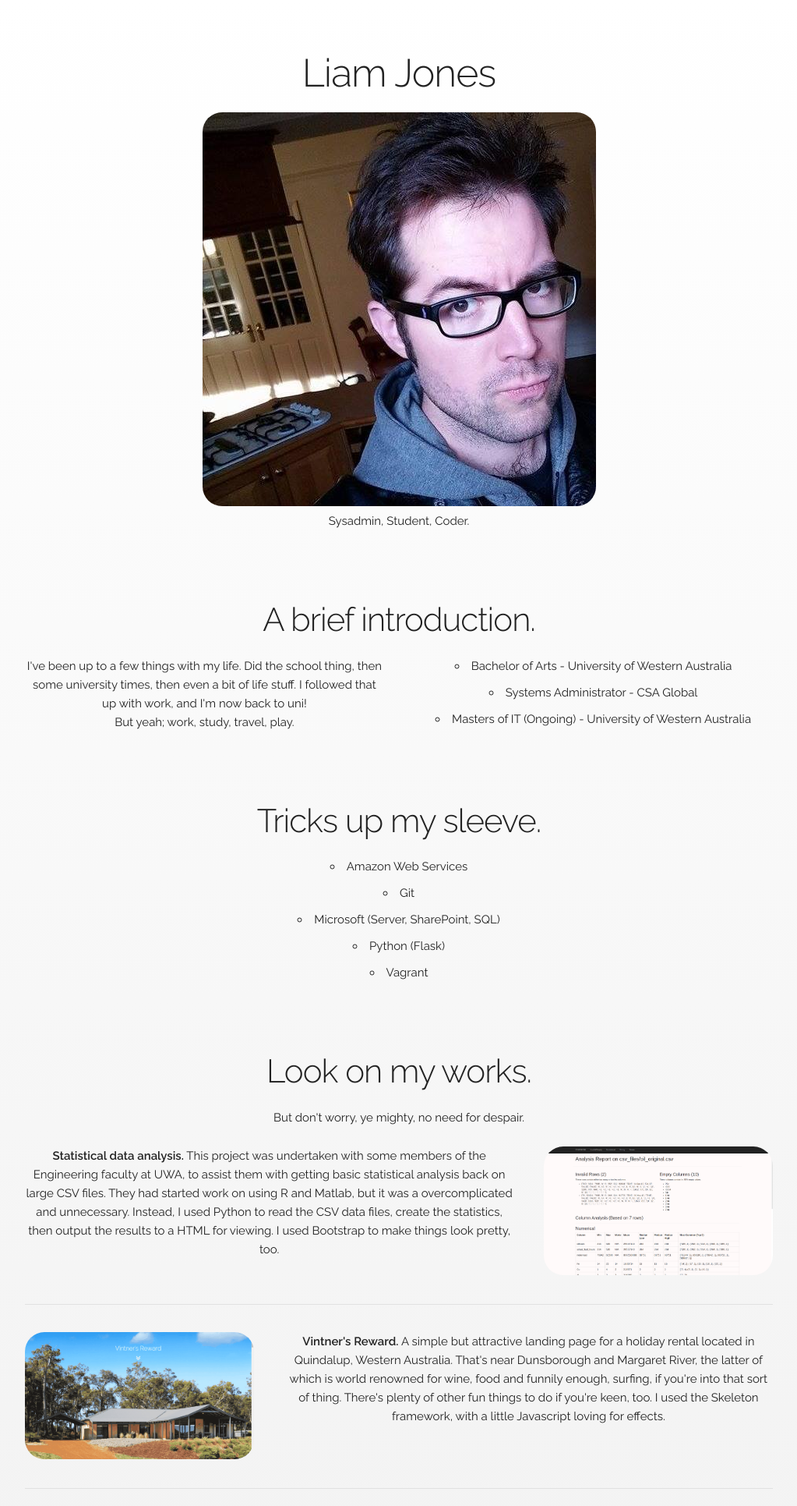
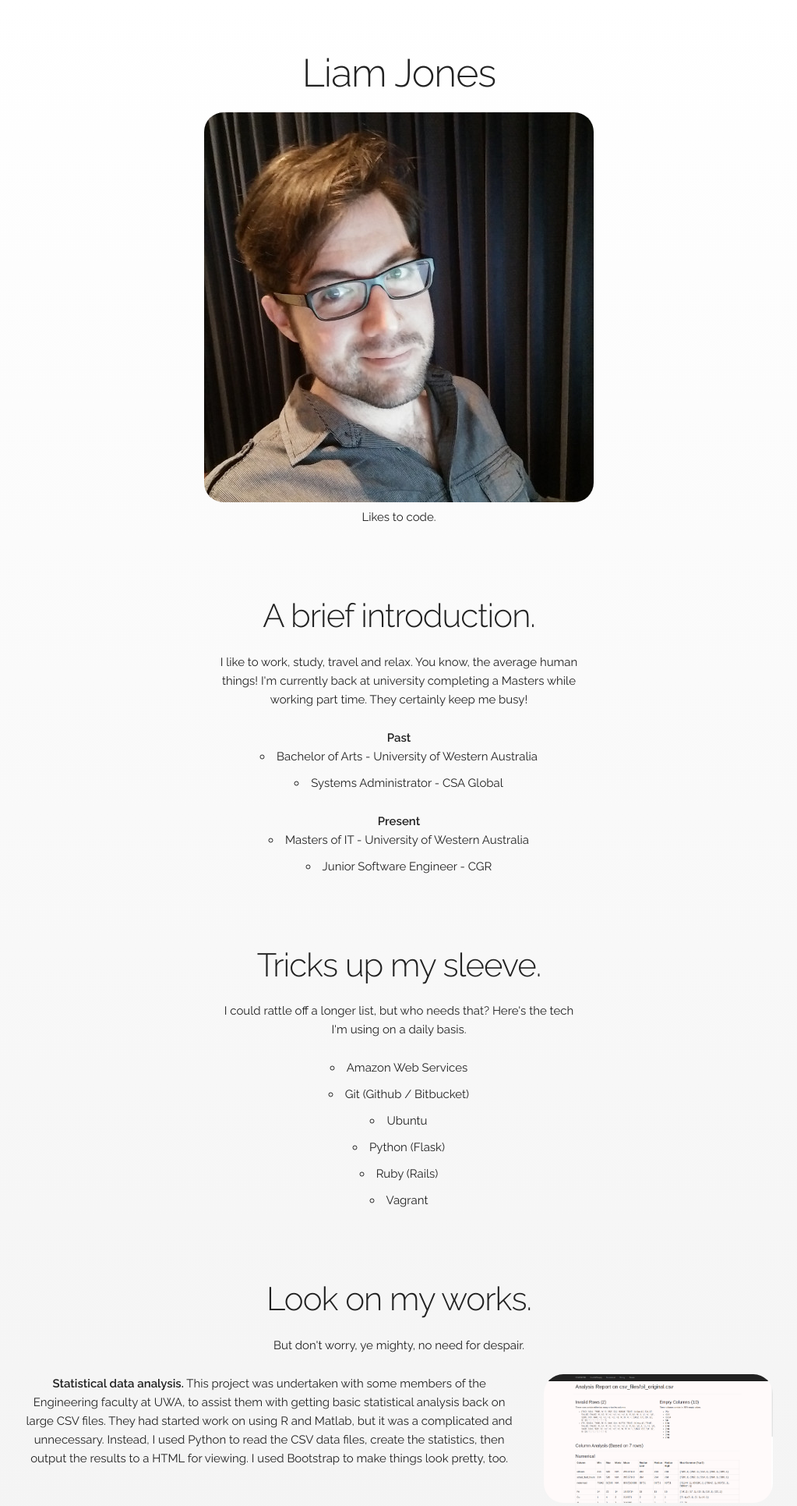
Before and after one commit to iJebus/iJebus.github.io, a Flask app: page / in a window 1280 px wide. Shown: the top 1931 px of the page at 78% size, without its empty margins (128-1151 px from the left). Run offline with Flask 2, Linux system fonts and the light colour scheme.

Commit message:
Content updates, new picture

```diff
--- a/ljones/templates/index.html
+++ b/ljones/templates/index.html
@@ -6,7 +6,7 @@
     <div class="twelve columns" id="intro">
       <h1>Liam Jones</h1>
       <img class="u-max-full-width" src="static/images/profile.jpg">
-      <p>Sysadmin, Student, Coder.</p>
+      <p>Likes to code.</p>
     </div>
   </div>
 </div>
@@ -17,15 +17,17 @@
     </div>
   </div>
   <div class="row">
-    <div class="six columns">
-      <p>I've been up to a few things with my life. Did the school thing, then some university times, then even a bit of life stuff. I followed that up with work, and I'm now back to uni!
-      <br/>But yeah; work, study, travel, play.</p>
-    </div>
-    <div class="six columns">
+    <div class="six columns offset-by-three">
+      <p>I like to work, study, travel and relax. You know, the average human things! I'm currently back at university completing a Masters while working part time. They certainly keep me busy!</p>
+      <strong>Past</strong>
       <ul>
         <li>Bachelor of Arts - University of Western Australia</li>
         <li>Systems Administrator - CSA Global</li>
-        <li>Masters of IT (Ongoing) - University of Western Australia</li>
+      </ul>
+      <strong>Present</strong>
+      <ul>
+        <li>Masters of IT - University of Western Australia</li>
+        <li>Junior Software Engineer - CGR</li>
       </ul>
     </div>
   </div>
@@ -34,11 +36,13 @@
   <div class="row">
     <div class="six columns offset-by-three">
       <h2>Tricks up my sleeve.</h2>
+      <p>I could rattle off a longer list, but who needs that? Here's the tech I'm using on a daily basis.</li>
       <ul>
         <li>Amazon Web Services</li>
-        <li>Git</li>
-        <li>Microsoft (Server, SharePoint, SQL)</li>
+        <li>Git (Github / Bitbucket)</li>
+        <li>Ubuntu</li>
         <li>Python (Flask)</li>
+        <li>Ruby (Rails)</li>
         <li>Vagrant</li>
       </ul>
     </div>
@@ -55,7 +59,7 @@
     <div class="eight columns">
       <p><strong>Statistical data analysis.</strong> This project was undertaken with some members of the Engineering faculty at UWA, to assist them with getting basic statistical analysis
         back on large CSV files. They had started work on using R and Matlab,
-        but it was a overcomplicated and unnecessary. Instead, I used Python to
+        but it was a complicated and unnecessary. Instead, I used Python to
         read the CSV data files, create the statistics,
       then output the results to a HTML for viewing. I used Bootstrap to make things look pretty, too.</p>
     </div>
@@ -119,7 +123,6 @@
   <div class="row">
     <div class="twelve columns">
       <h2>Get in touch.</h2>
-      <p><a href="mailto:me@ljones.id.au">Email</a></p>
       <p><a href="https://twitter.com/onlyonestepaway" target="blank">Twitter</a></p>
       <p><a href="https://github.com/iJebus/" target="blank">GitHub</a></p>
     </div>
```
Also changed, not shown: index.html (+13 -11 lines), ljones/static/images/profile.jpg, ljones/templates/base.html (line endings or trailing spaces), static/images/profile.jpg, 1 other file.
